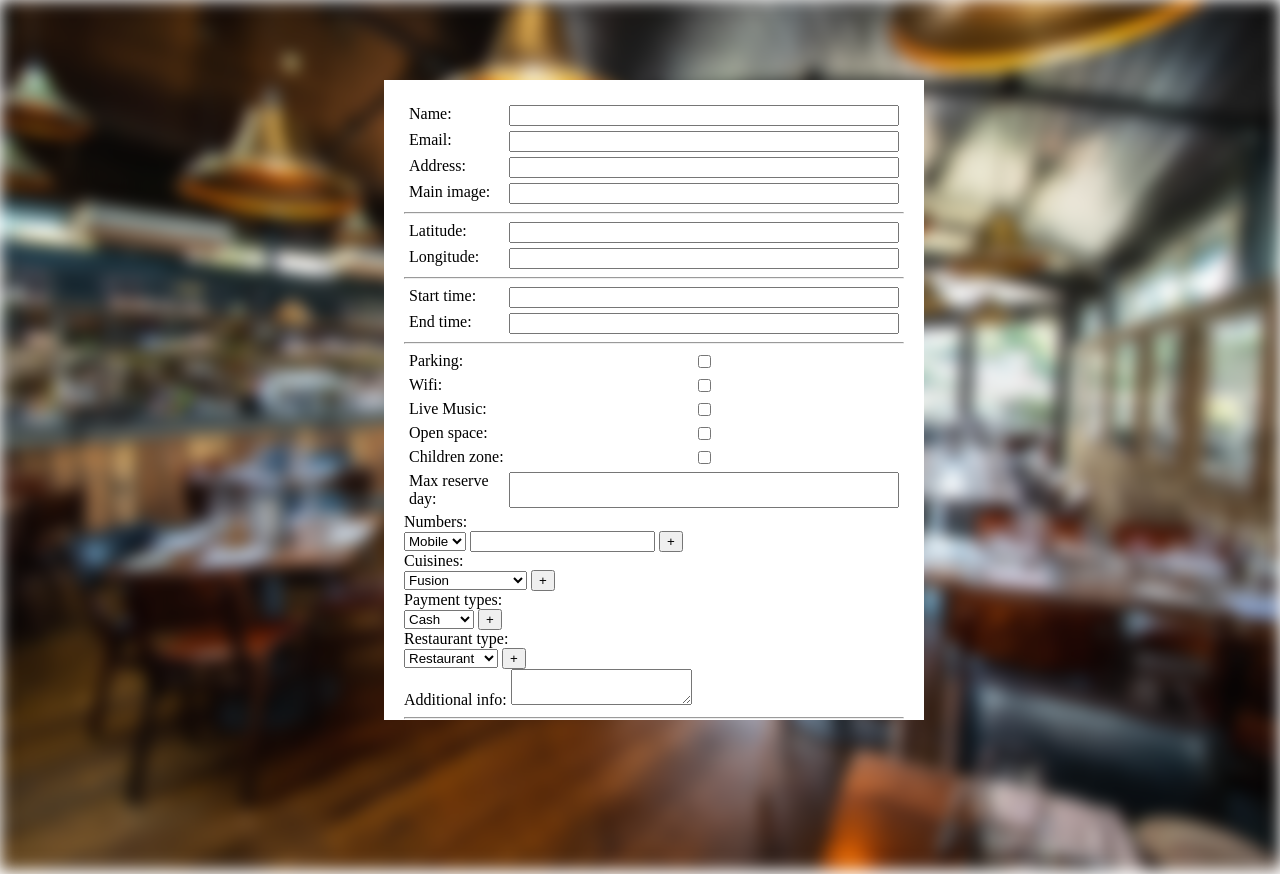
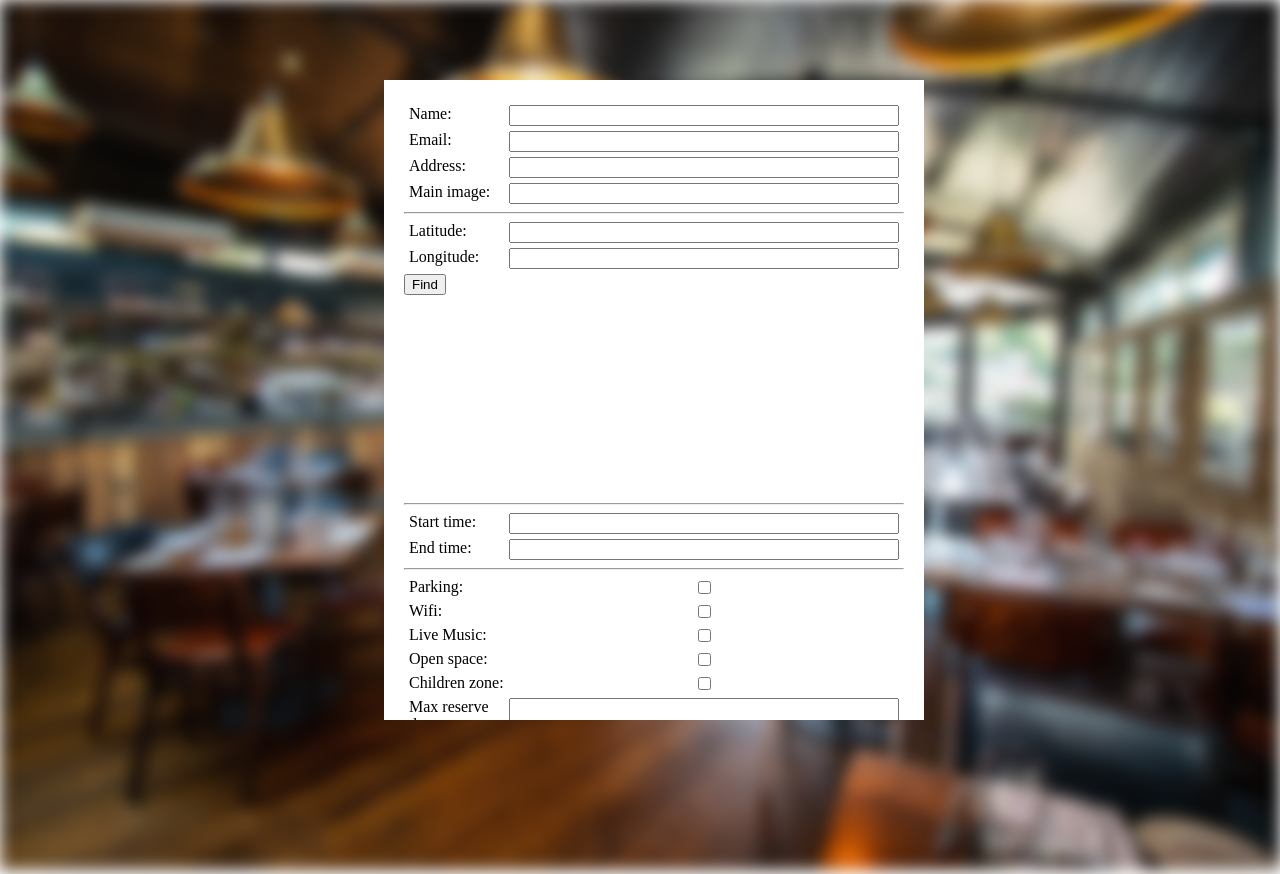
Before and after one commit to Maxai2/RB-IventPage, a plain HTML site: page index.html in a window 1280 px wide. Both pictures are taken after a click on the button "Let's Start". Drawn offline with Linux system fonts and the light colour scheme.

Commit message:
map begin

```diff
--- a/index.html
+++ b/index.html
@@ -48,6 +48,8 @@
                     <label>Longitude: </label>
                     <input type="number" id="long">
                 </div>
+                <button onclick="findByCoord()">Find</button>
+                <div id="map-canvas"></div>
             </div>
             <hr/>
             <div class="timeContainer">
--- a/script.js
+++ b/script.js
@@ -124,10 +124,24 @@ var restaurantTypeArr = [
 ];
 var countRestaurantType = 1;
 
+var maxLat = Math.atan(Math.sinh(Math.PI)) * 180 / Math.PI;
+
+var map = 0;
+
 function start() {
     document.getElementById("fPage").style.display = "none"
 
     document.getElementById("bPage").style.display = "block";
+
+    var center = new google.maps.LatLng(0, 0);
+
+    var mapOptions = {
+        zoom: 3,
+        center: center,
+        mapTypeId: google.maps.MapTypeId.ROADMAP
+    };
+
+    map = new google.maps.Map(document.getElementById("map-canvas"), mapOptions);
 
     var selNum = document.getElementById("selNum1");
 
@@ -386,3 +400,45 @@ function deleteRestaurantType() {
     divPar.removeChild(div);
     countRestaurantType--;
 }
+
+function findByCoord() {
+    // Get lat and lng values from input fields
+    var lat = document.getElementById('lat').value;
+    var lng = document.getElementById('long').value;
+
+    // Validate user input as numbers
+    lat = (!isNumber(lat) ? 0 : lat);
+    lng = (!isNumber(lng) ? 0 : lng);
+
+    // Validate user input as valid lat/lng values
+    lat = latRange(lat);
+    lng = lngRange(lng);
+
+    // Replace input values
+    document.getElementById('lat').value = lat;
+    document.getElementById('lng').value = lng;
+
+    // Create LatLng object
+    var mapCenter = new google.maps.LatLng(lat, lng);
+
+    new google.maps.Marker({
+        position: mapCenter,
+        title: 'Marker title',
+        map: map
+    });
+
+    // Center map
+    map.setCenter(mapCenter);
+}
+
+function isNumber(n) {
+    return !isNaN(parseFloat(n)) && isFinite(n);
+}
+
+function latRange(n) {
+    return Math.min(Math.max(parseInt(n), -maxLat), maxLat);
+}
+
+function lngRange(n) {
+    return Math.min(Math.max(parseInt(n), -180), 180);
+}
--- a/style.less
+++ b/style.less
@@ -40,5 +40,9 @@ body {
             grid-template-columns: 100px 1fr;
             margin: 5px;
         }
+
+        #map-canvas {
+            height: 200px;
+        }
     }
 }
```
Also changed, not shown: style.css.
